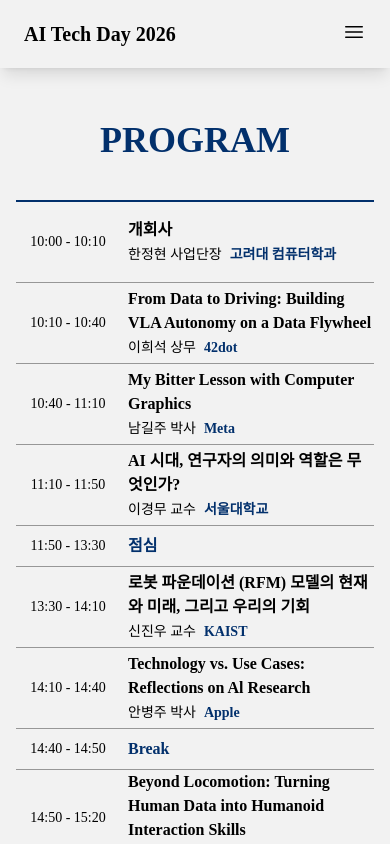
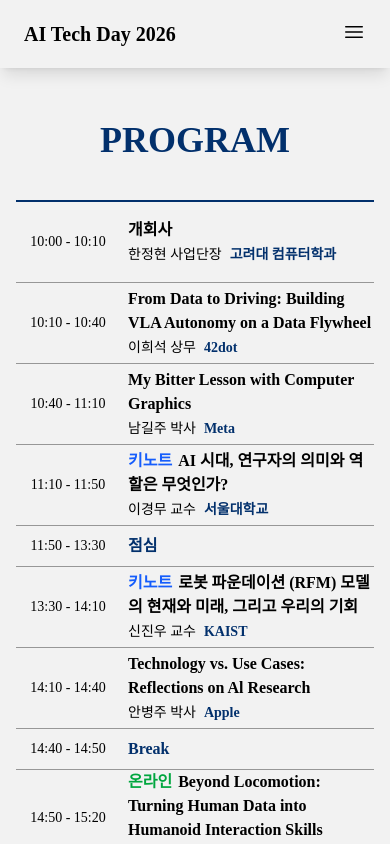
Before and after one commit to jiunkong/ku-ai-techday-2026, a Next.js app: page /program in a window 390 px wide. Shown: the top 844 px of the page. Built offline with nearby package versions, Linux system fonts and the light colour scheme; a web font is replaced by a local one.

Commit message:
fix: some texts

```diff
--- a/src/app/page.tsx
+++ b/src/app/page.tsx
@@ -65,7 +65,7 @@ export default function Home() {
                         <h4 className="text-lg mt-2">ICT명품인재양성사업단/초지능연구센터장</h4>
                         <h4 className="text-xl font-bold">한정현 교수</h4>
                     </div>
-                    <p className="mt-3 w-full max-w-[460px] text-justify whitespace-pre-line">
+                    <p className="mt-3 w-full max-w-[460px] text-justify break-keep whitespace-pre-line">
                         {intro}
                     </p>
                     <LinkText link="https://mpij.korea.ac.kr/mpij/index.do" className="origin-right mt-2 mb-20 lg:mb-0" blank>
--- a/src/app/program/page.tsx
+++ b/src/app/program/page.tsx
@@ -1,17 +1,25 @@
-const Row = (props: { start: string, end: string, program: string, organizer?: string, note?: string, center?: boolean }) => {
+const Row = (props: { start: string, end: string, program: string, organizer?: string, note?: string, center?: boolean, tag?: { text: string, color: "blue" | "green" } }) => {
+    const tagColorClass = props.tag?.color === "blue" ? "text-blue-600" : "text-green-600";
+
     return (
         <>
             <tr className={`${props.center ? "h-10" : "h-20"} lg:h-20`}>
                 <td className="pl-2 text-sm lg:text-md w-24 lg:w-36 text-center lg:text-left">{props.start} - {props.end}</td>
 
-                <td className={`hidden lg:table-cell pl-2 text-lg font-bold ${props.center ? "text-center text-(--title)" : ""}`}>{props.program}</td>
+                <td className={`hidden lg:table-cell pl-2 text-lg font-bold ${props.center ? "text-center text-(--title)" : ""}`}>
+                    { props.tag && <span className={`${tagColorClass} mr-2`}>{props.tag.text}</span> }
+                    {props.program}
+                </td>
                 <td className="hidden lg:table-cell pl-2">
                     <div>{props.organizer}</div>
                     { props.note && <span className="font-bold text-sm text-(--title) before:content-['•_']">{props.note}</span> }
                 </td>
 
                 <td className="lg:hidden">
-                    <div className={`font-bold ${props.center ? "text-(--title)" : ""}`}>{props.program}</div>
+                    <div className={`font-bold ${props.center ? "text-(--title)" : ""}`}>
+                        { props.tag && <span className={`${tagColorClass} mr-1.5`}>{props.tag.text}</span> }
+                        {props.program}
+                    </div>
                      { props.organizer &&
                         <div>
                             <span className="text-sm">{props.organizer}</span>
@@ -44,16 +52,16 @@ export default function Program() {
                     <Row start="10:00" end="10:10" program="개회사" organizer="한정현 사업단장" note="고려대 컴퓨터학과"/>
                     <Row start="10:10" end="10:40" program="From Data to Driving: Building VLA Autonomy on a Data Flywheel" organizer="이희석 상무" note="42dot"/>
                     <Row start="10:40" end="11:10" program="My Bitter Lesson with Computer Graphics" organizer="남길주 박사" note="Meta"/>
-                    <Row start="11:10" end="11:50" program="AI 시대, 연구자의 의미와 역할은 무엇인가?" organizer="이경무 교수" note="서울대학교"/>
+                    <Row start="11:10" end="11:50" program="AI 시대, 연구자의 의미와 역할은 무엇인가?" organizer="이경무 교수" note="서울대학교" tag={{ text: "키노트", color: "blue" }}/>
 
                     <Row start="11:50" end="13:30" program="점심" center/>
 
-                    <Row start="13:30" end="14:10" program="로봇 파운데이션 (RFM) 모델의 현재와 미래, 그리고 우리의 기회" organizer="신진우 교수" note="KAIST"/>
+                    <Row start="13:30" end="14:10" program="로봇 파운데이션 (RFM) 모델의 현재와 미래, 그리고 우리의 기회" organizer="신진우 교수" note="KAIST" tag={{ text: "키노트", color: "blue" }}/>
                     <Row start="14:10" end="14:40" program="Technology vs. Use Cases: Reflections on Al Research" organizer="안병주 박사" note="Apple"/>
 
                     <Row start="14:40" end="14:50" program="Break" center/>
 
-                    <Row start="14:50" end="15:20" program="Beyond Locomotion: Turning Human Data into Humanoid Interaction Skills" organizer="Umar Iqbar" note="NVIDIA"/>
+                    <Row start="14:50" end="15:20" program="Beyond Locomotion: Turning Human Data into Humanoid Interaction Skills" organizer="Umar Iqbar" note="NVIDIA" tag={{ text: "온라인", color: "green" }}/>
                     <Row start="15:20" end="15:50" program="From Idea to Impact on AWS: From Generative AI to Autonomous Agents" organizer="오순영 수석" note="AWS"/>
 
                     <Row start="15:50" end="16:20" program="Coffee Break 및 포스터 세션" center/>
--- a/src/app/speaker/page.tsx
+++ b/src/app/speaker/page.tsx
@@ -86,7 +86,7 @@ export default function Speaker() {
                     "2014 KAIST 전산학 석사",
                     "2012 고려대학교 전기전자공학부 학사",
                 ]} career={[
-                    "2020 ~ 현재 Meta 연구원"
+                    "2020 ~ 현재 Meta Research Scientist"
                 ]} speech={{
                     name: "My Bitter Lesson with Computer Graphics",
                     content:
@@ -98,7 +98,9 @@ I will also share a few advices for graduate students starting their research to
                 }} />
 
                 <SpeakerItem image="/speaker/3.png" name="이경무" desc="서울대학교" academy={[
-                    "1993 미국 Univ. of Southern California 박사 / 1986 서울대학교 제어계측공학과 석사 / 1984 서울대학교 제어계측공학과 학사",
+                    "1993 University of Southern California 전기공학 박사",
+                    "1986 서울대학교 제어계측공학과 석사",
+                    "1984 서울대학교 제어계측공학과 학사",
                 ]} career={[
                     "2022 ~ 현재 서울대학교 석좌교수 (SNU Distinguished Professor)",
                     "2022 ~ 현재 IEEE Transactions on Pattern Analysis and Machine Intelligence (TPAMI) 편집장 (Editor-in-Chief)",
@@ -123,7 +125,8 @@ I will also share a few advices for graduate students starting their research to
                     "2012 ~ 2013 IBM T. J. Watson Research Center, Business Analytics and Mathematical Sciences 박사후연구원",
                     "2010 ~ 2012 Georgia Institute of Technology, Algorithms & Randomness Center 박사후연구원",
                 ]} academy={[
-                    "2010 Massachusetts Institute of Technology (MIT) 수학 박사 / 2001 서울대학교 수학·컴퓨터공학 학사",
+                    "2010 Massachusetts Institute of Technology (MIT) 수학 박사",
+                    "2001 서울대학교 수학·컴퓨터공학 학사",
                 ]} speech={{
                     name: "로봇 파운데이션 (RFM) 모델의 현재와 미래, 그리고 우리의 기회",
                     content: `ChatGPT는 Transformer라는 범용 구조, 예측 가능한 성능 향상을 보장하는 scaling law, 그리고 추가 학습 없이 새로운 과제를 수행하는 in-context learning이라는 세 조건이 갖추어진 뒤에야 임계점을 넘었다.
@@ -133,7 +136,9 @@ I will also share a few advices for graduate students starting their research to
                 }}/>
 
                 <SpeakerItem name="안병주" image="/speaker/5.jpeg" desc="Apple" academy={[
-                    "2023 Carnegie Mellon University 전기컴퓨터공학 박사 / 2014 서울대학교 전기컴퓨터공학 석사 / 2012 서울대학교 전기컴퓨터공학 학사",
+                    "2023 Carnegie Mellon University 전기컴퓨터공학 박사",
+                    "2014 서울대학교 전기컴퓨터공학 석사",
+                    "2012 서울대학교 전기컴퓨터공학 학사",
                 ]} career={[
                     "2024 ~ 현재 Apple Research Scientist",
                     "2014 ~ 2017 KIST 영상미디어연구단 연구원",
@@ -144,7 +149,9 @@ Computational imaging과 generative AI를 연구하며, 학교와 산업에서
                 }}/>
 
                 <SpeakerItem name="Umar Iqbar" desc="NVIDIA" image="/speaker/6.jpeg" academy={[
-                    "2018 University of Bonn Computer Science 박사 / 2013 Tampere University of Technology Information Technology 석사 / 2010 COMSATS Institute of Information Technology Computer Engineering 학사",
+                    "2018 University of Bonn Computer Science 박사",
+                    "2013 Tampere University of Technology Information Technology 석사",
+                    "2010 COMSATS Institute of Information Technology Computer Engineering 학사",
                 ]} career={[
                     "2019 ~ 현재 NVIDIA Senior Research Manager"
                 ]} speech={{
@@ -156,7 +163,7 @@ I will discuss the tradeoffs among internet videos, motion capture, wearables, a
 The talk then focuses on the harder problem of human-object interaction.
 Unlike locomotion, interaction requires object geometry, motion, contact timing, affordance understanding, and physical plausibility, making large-scale data collection and reconstruction much more difficult.
 I will describe recent efforts such as GRAIL, which uses video models as controllable interaction priors together with known 3D scenes to generate physically grounded loco-manipulation data for humanoids.
-The central message is that video models, motion datasets, simulation, and robot control must be connected end to end; data only matter when it transfers into real robot behavior`
+The central message is that video models, motion datasets, simulation, and robot control must be connected end to end; data only matter when it transfers into real robot behavior.`
                 }}/>
 
                 <SpeakerItem image="/speaker/7.jpg" name="오순영" desc="AWS" academy={[
@@ -192,7 +199,8 @@ PUBG Ally는 플레이어와 함께 게임을 플레이하며 실시간으로
                 }}/>
 
                 <SpeakerItem name="표윤석" image="/speaker/9.png" desc="로보티즈" academy={[
-                    "2016 규슈대학교 정보지능공학 석/박사",
+                    "2016 규슈대학교 정보지능공학 박사",
+                    "2013 규슈대학교 정보지능공학 석사",
                     "2009 광운대학교 전자공학과 학사",
                 ]} career={[
                     "2026 ~ 현재 국가인공지능전략위원회 자문위원",
```
Also changed, not shown: 2 other files (tests, documents, lock files or other folders).
